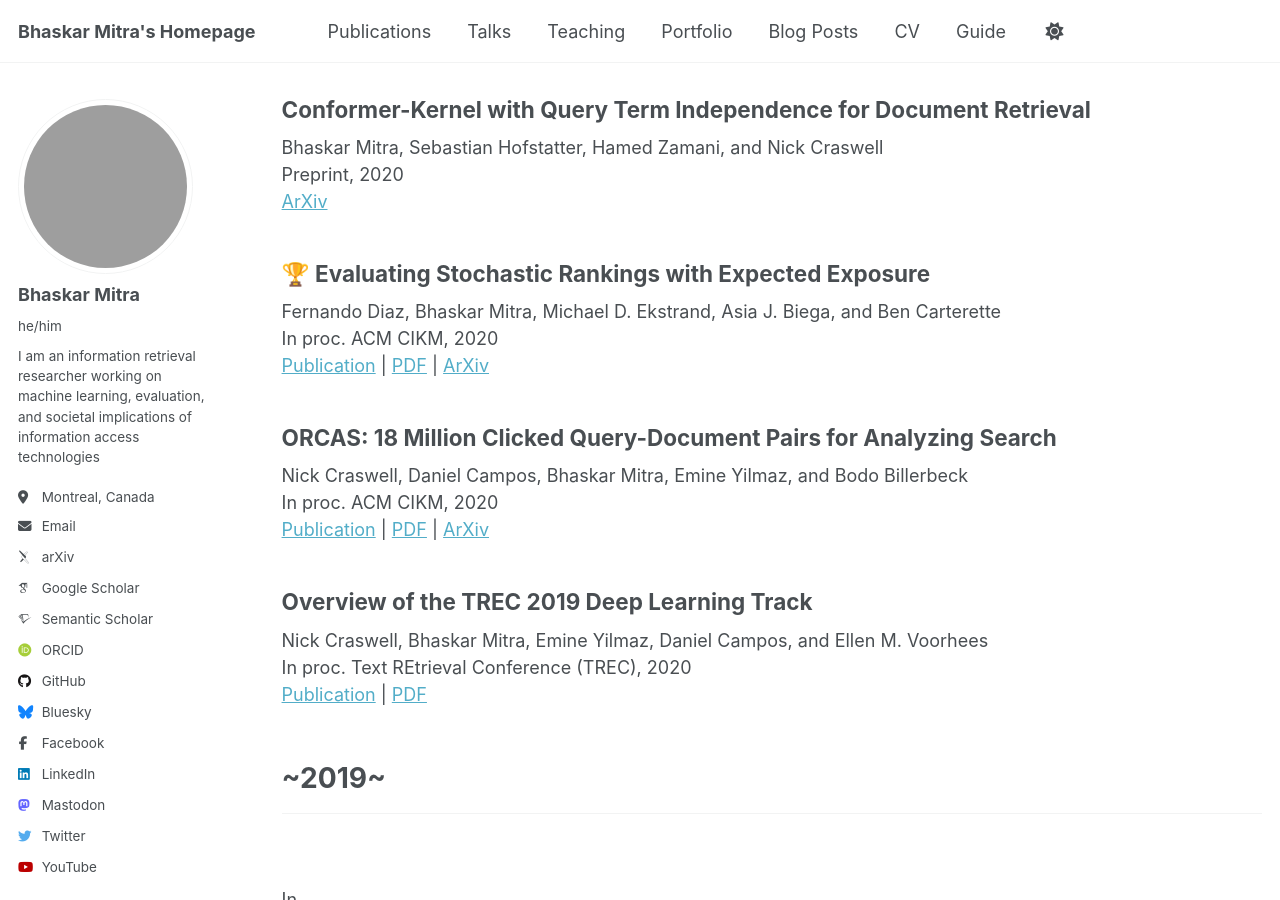
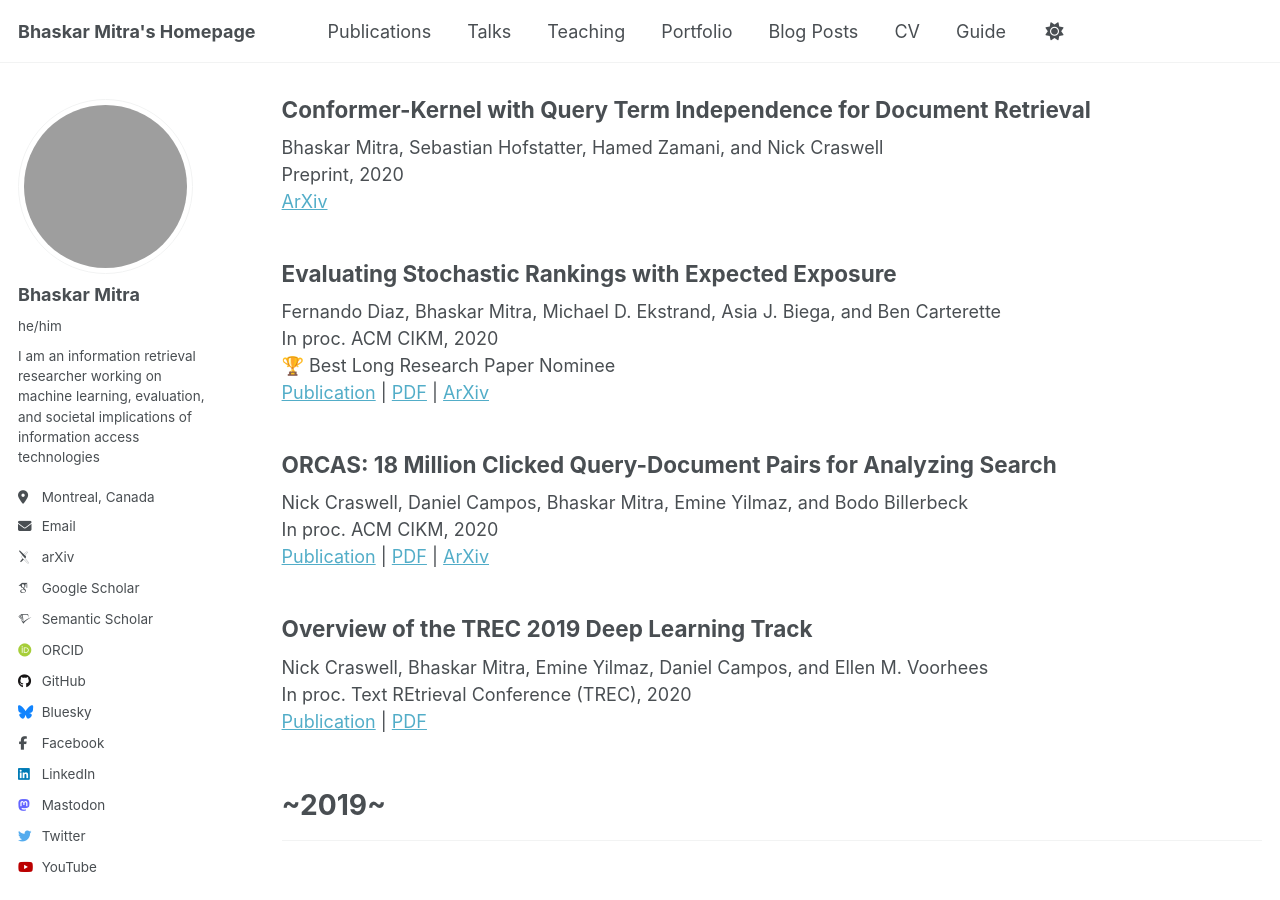
Before and after one commit to bhaskar-mitra/bhaskar-mitra.github.io, a Jekyll site: the page built from _pages/publications.html, in a window 1280 px wide and 900 px high, scrolled down 11232 px. Built offline with Jekyll 4.4.1, drawn with Linux system fonts in a browser that asks for light colours; some web fonts are replaced; grey boxes are pictures that could not be loaded.

Commit message:
Update publications.html

```diff
--- a/_pages/publications.html
+++ b/_pages/publications.html
@@ -405,9 +405,10 @@ author_profile: true
     <a href="https://arxiv.org/abs/2007.10434">ArXiv</a>
   </article>
   <article class="archive__item" itemscope itemtype="http://schema.org/CreativeWork">
-    <h2>🏆 Evaluating Stochastic Rankings with Expected Exposure</h2>
+    <h2>Evaluating Stochastic Rankings with Expected Exposure</h2>
     Fernando Diaz, Bhaskar Mitra, Michael D. Ekstrand, Asia J. Biega, and Ben Carterette<br/>
     In proc. ACM CIKM, 2020<br/>
+    🏆 Best Long Research Paper Nominee<br/>
     <a href="https://dl.acm.org/doi/10.1145/3340531.3411962">Publication</a> | <a href="../files/3340531.3411962.pdf">PDF</a> | <a href="https://arxiv.org/abs/2004.13157">ArXiv</a>
   </article>
   <article class="archive__item" itemscope itemtype="http://schema.org/CreativeWork">
```
